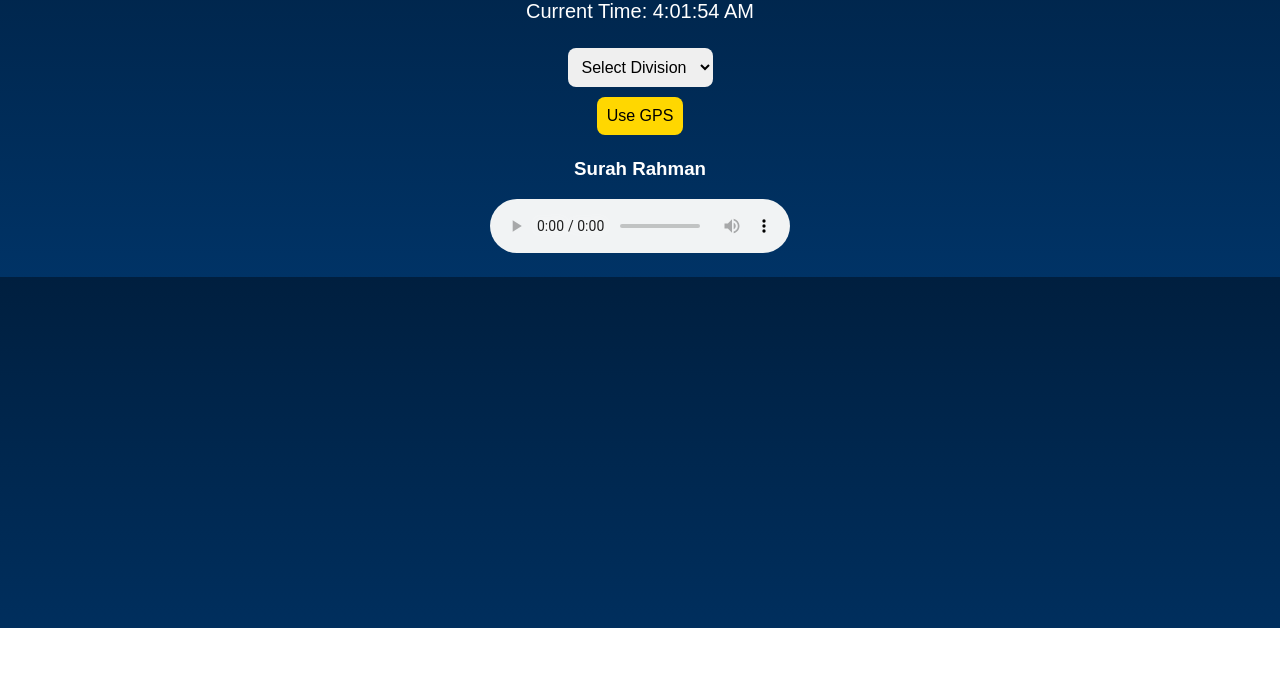
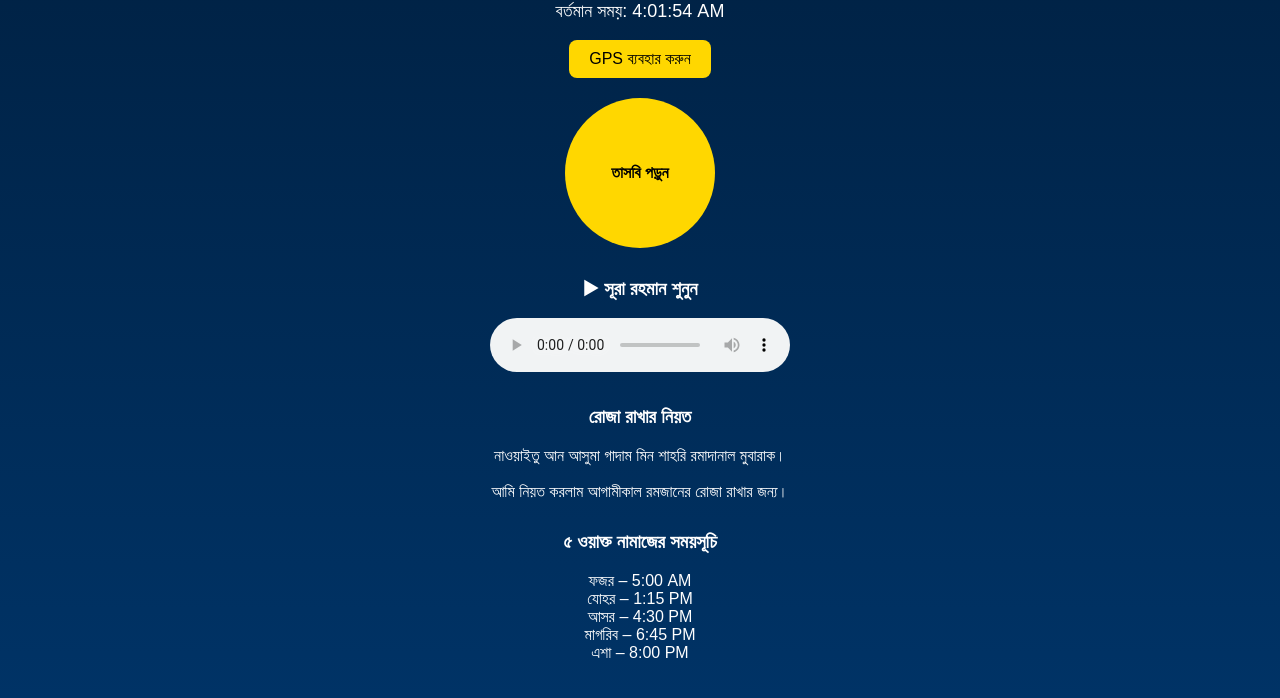
Before and after one commit to miraz626/ramadan-premium, a plain HTML site: page index.html in a window 1280 px wide. Shown: the part 172-870 px from the top of the page. Before the commit the page ends 800 px from the top, so only its background shows below. Drawn offline with Linux system fonts and the light colour scheme.

Commit message:
Update index.html

```diff
--- a/index.html
+++ b/index.html
@@ -2,7 +2,7 @@
 <html>
 <head>
 <meta name="viewport" content="width=device-width, initial-scale=1.0">
-<title>Ramadan Premium</title>
+<title>রমজান প্রিমিয়াম</title>
 
 <style>
 body{
@@ -26,22 +26,35 @@ h1{
     margin:10px 0;
 }
 
-select,button{
-    padding:10px;
-    margin:5px;
+.circle-box{
+    width:150px;
+    height:150px;
+    border-radius:50%;
+    background:gold;
+    color:black;
+    display:flex;
+    align-items:center;
+    justify-content:center;
+    margin:20px auto;
+    font-weight:bold;
+}
+
+button{
+    padding:10px 20px;
     border:none;
     border-radius:8px;
+    background:gold;
+    cursor:pointer;
     font-size:16px;
 }
 
-button{
-    background:gold;
-    cursor:pointer;
+#time{
+    font-size:18px;
+    margin-top:10px;
 }
 
-#time{
-    font-size:20px;
-    margin-top:10px;
+.section{
+    margin-top:30px;
 }
 </style>
 </head>
@@ -50,34 +63,44 @@ button{
 
 <div class="container">
 
-<h1>🌙 Ramadan Premium</h1>
+<h1>🌙 রমজান প্রিমিয়াম 🌙</h1>
 
 <div class="moon">🌙</div>
 
 <p id="time"></p>
 
-<select id="division">
-<option>Select Division</option>
-<option>Dhaka</option>
-<option>Chattogram</option>
-<option>Rajshahi</option>
-<option>Khulna</option>
-<option>Barishal</option>
-<option>Sylhet</option>
-<option>Rangpur</option>
-<option>Mymensingh</option>
-</select>
-
-<br>
-
-<button onclick="getLocation()">Use GPS</button>
-
+<button onclick="getLocation()">GPS ব্যবহার করুন</button>
 <p id="location"></p>
 
-<h3>Surah Rahman</h3>
+<div class="circle-box">
+তাসবি পড়ুন
+</div>
+
+<div class="section">
+<h3>▶ সূরা রহমান শুনুন</h3>
 <audio controls>
 <source src="https://download.quranicaudio.com/quran/mishaari_raashid_al_3afaasee/055.mp3" type="audio/mpeg">
 </audio>
+</div>
+
+<div class="section">
+<h3>রোজা রাখার নিয়ত</h3>
+<p>
+নাওয়াইতু আন আসুমা গাদাম মিন শাহরি রমাদানাল মুবারাক।<br><br>
+আমি নিয়ত করলাম আগামীকাল রমজানের রোজা রাখার জন্য।
+</p>
+</div>
+
+<div class="section">
+<h3>৫ ওয়াক্ত নামাজের সময়সূচি</h3>
+<p>
+ফজর – 5:00 AM<br>
+যোহর – 1:15 PM<br>
+আসর – 4:30 PM<br>
+মাগরিব – 6:45 PM<br>
+এশা – 8:00 PM
+</p>
+</div>
 
 </div>
 
@@ -85,7 +108,7 @@ button{
 function updateTime(){
     const now = new Date();
     document.getElementById("time").innerHTML =
-    "Current Time: " + now.toLocaleTimeString();
+    "বর্তমান সময়: " + now.toLocaleTimeString();
 }
 setInterval(updateTime,1000);
 
@@ -94,14 +117,13 @@ function getLocation(){
         navigator.geolocation.getCurrentPosition(
         function(position){
             document.getElementById("location").innerHTML =
-            "Latitude: " + position.coords.latitude +
-            "<br>Longitude: " + position.coords.longitude;
+            "আপনার লোকেশন পাওয়া গেছে ✅";
         },
-        function(){
-            alert("Location permission denied.");
+        function(error){
+            alert("লোকেশন পারমিশন প্রয়োজন!");
         });
     } else {
-        alert("Geolocation not supported.");
+        alert("এই ব্রাউজারে GPS সাপোর্ট নেই");
     }
 }
 </script>
```
